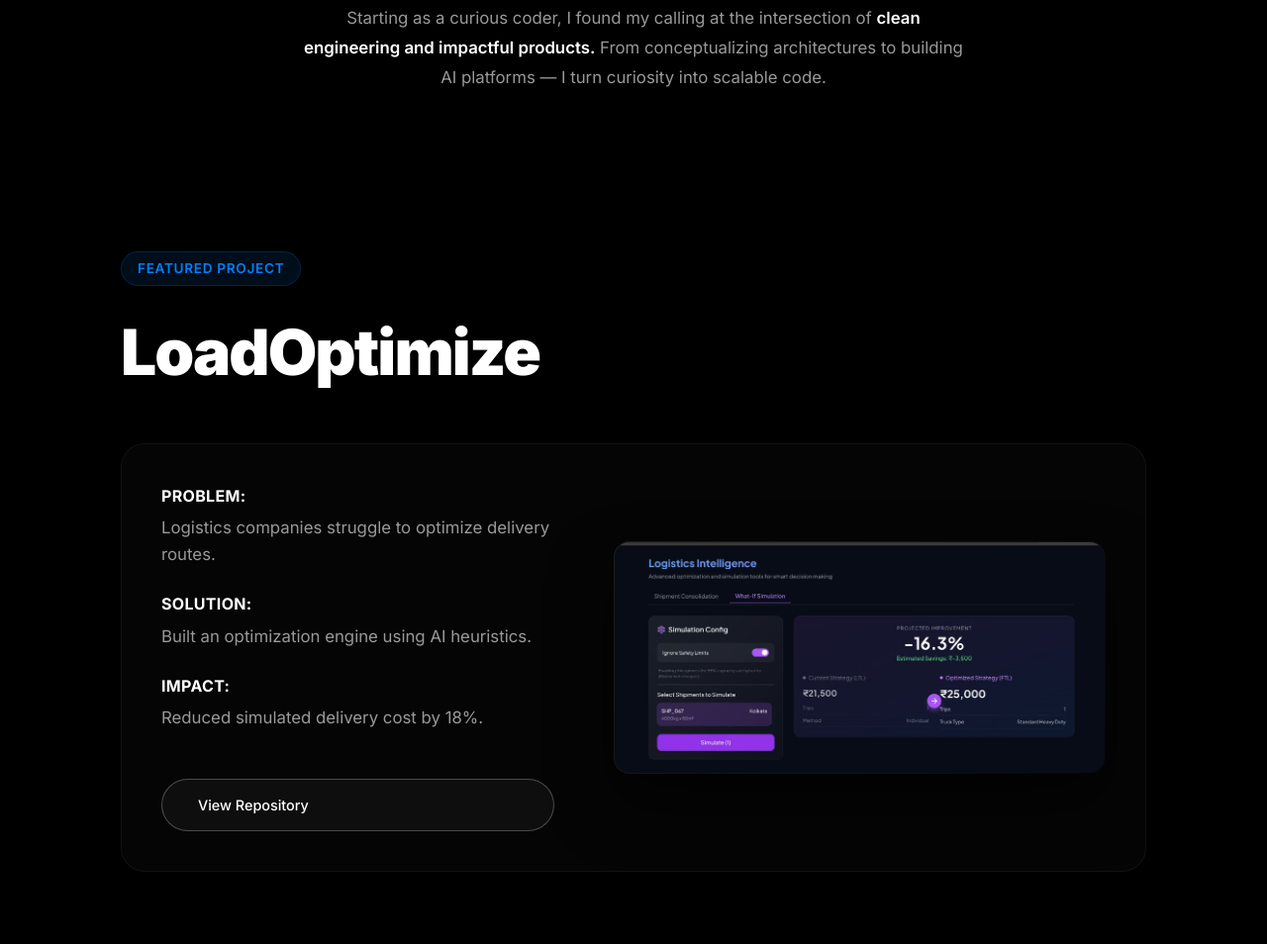
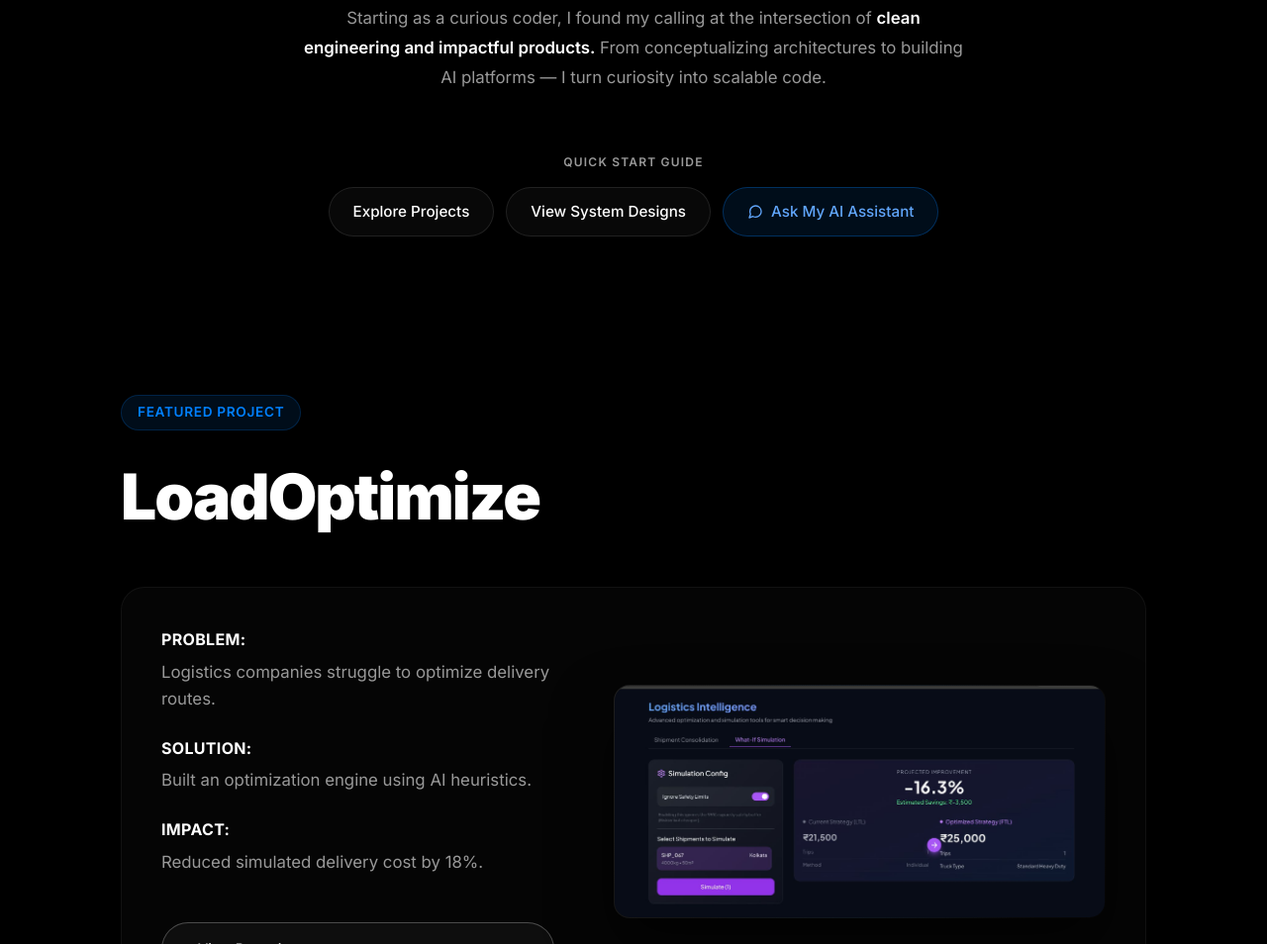
Before and after one commit to oki-dokii/Portfolio, a plain HTML site: page index.html in a window 1280 px wide. Shown: the part 896-1850 px from the top of the page at 99% size. Drawn offline with nearby package versions, Linux system fonts and the light colour scheme; animation ran at ten frames a second.

Commit message:
feat: Add Quick Start Panel below hero to guide judges to projects and AI Assistant

```diff
--- a/index.html
+++ b/index.html
@@ -130,6 +130,23 @@
             <strong>clean engineering and impactful products.</strong>
             From conceptualizing architectures to building AI platforms — I turn curiosity into scalable code.
         </p>
+
+        <div class="quick-start-panel">
+            <span class="qs-label">Quick Start Guide</span>
+            <div class="qs-buttons">
+                <a href="#spotlight" class="qs-btn">Explore Projects</a>
+                <a href="#projects" class="qs-btn">View System Designs</a>
+                <button onclick="document.getElementById('ai-chat-btn').click()" class="qs-btn qs-highlight">
+                    <svg fill="currentColor" viewBox="0 0 24 24" width="16" height="16">
+                        <path
+                            d="M21 11.5a8.38 8.38 0 0 1-.9 3.8 8.5 8.5 0 0 1-7.6 4.7 8.38 8.38 0 0 1-3.8-.9L3 21l1.9-5.7a8.38 8.38 0 0 1-.9-3.8 8.5 8.5 0 0 1 4.7-7.6 8.38 8.38 0 0 1 3.8-.9h.5a8.48 8.48 0 0 1 8 8v.5z"
+                            stroke="currentColor" stroke-width="2" stroke-linecap="round" stroke-linejoin="round"
+                            fill="none" />
+                    </svg>
+                    Ask My AI Assistant
+                </button>
+            </div>
+        </div>
     </section>
 
     <!-- ═══════════════ SPOTLIGHT FEATURE ═══════════════ -->
--- a/style.css
+++ b/style.css
@@ -1657,6 +1657,79 @@ footer {
 }
 
 /* ════════════════════════════════
+   QUICK START PANEL
+   ════════════════════════════════ */
+.quick-start-panel {
+  margin-top: 60px;
+  display: flex;
+  flex-direction: column;
+  align-items: center;
+  gap: 16px;
+  animation: fadeInMsg 0.8s ease backwards;
+  animation-delay: 0.8s;
+  position: relative;
+  z-index: 10;
+}
+
+.qs-label {
+  font-family: 'Inter', sans-serif;
+  text-transform: uppercase;
+  font-size: 0.75rem;
+  letter-spacing: 0.1em;
+  color: var(--grey);
+  font-weight: 600;
+}
+
+.qs-buttons {
+  display: flex;
+  flex-wrap: wrap;
+  justify-content: center;
+  gap: 12px;
+}
+
+.qs-btn {
+  background: rgba(255, 255, 255, 0.03);
+  border: 1px solid rgba(255, 255, 255, 0.1);
+  padding: 12px 24px;
+  border-radius: 100px;
+  color: var(--white);
+  font-family: 'Inter', sans-serif;
+  font-size: 0.95rem;
+  font-weight: 500;
+  cursor: pointer;
+  text-decoration: none;
+  transition: all 0.2s ease;
+  display: flex;
+  align-items: center;
+  gap: 8px;
+}
+
+.qs-btn:hover {
+  background: rgba(255, 255, 255, 0.08);
+  border-color: rgba(255, 255, 255, 0.2);
+  transform: translateY(-2px);
+}
+
+.qs-highlight {
+  background: rgba(0, 128, 255, 0.1);
+  border-color: rgba(0, 128, 255, 0.3);
+  color: #60a5fa;
+}
+
+.qs-highlight:hover {
+  background: rgba(0, 128, 255, 0.2);
+  border-color: rgba(0, 128, 255, 0.4);
+}
+
+@media (max-width: 600px) {
+  .qs-buttons {
+    flex-direction: column;
+    width: 100%;
+    max-width: 300px;
+  }
+}
+
+/* ════════════════════════════════
    AI CHAT ASSISTANT
    ════════════════════════════════ */
 .ai-chat-btn {
```
